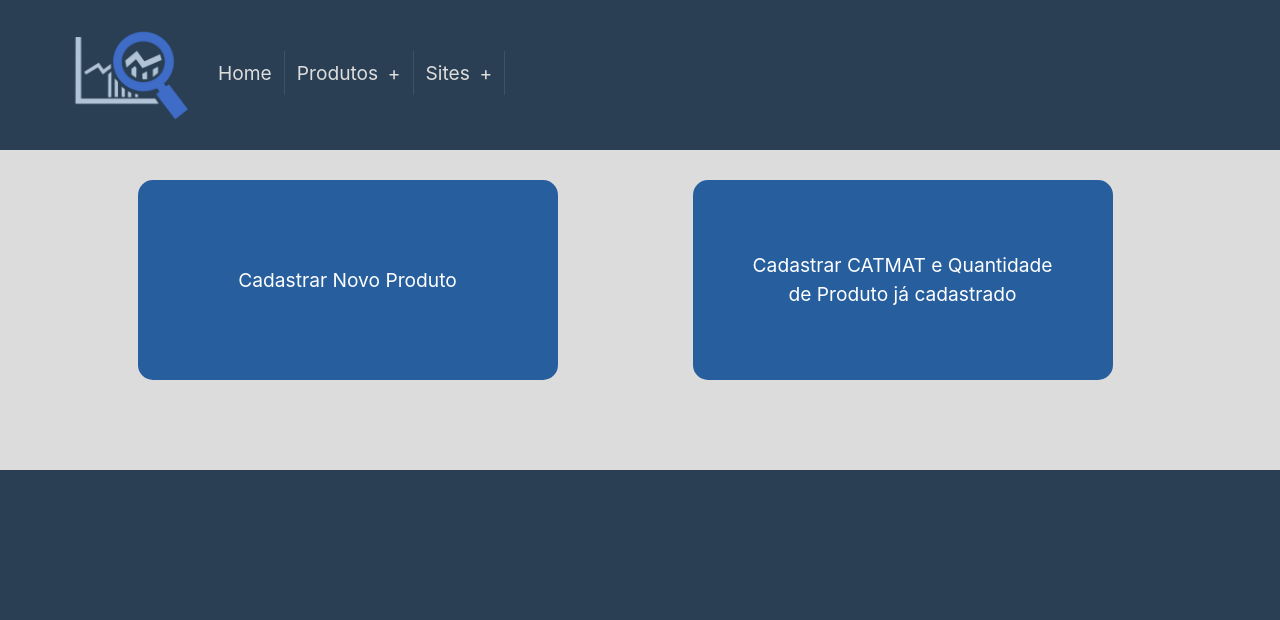
After one commit to rodrigoAMF/stock-planner, a PHP site: page /escolhe-cadastro.php in a window 1280 px wide. The commit adds this page. Shown: the top 620 px of the page. Run offline with PHP 8.4, Linux system fonts and the light colour scheme; style sheets or scripts are compiled from the project's sources.

Commit message:
Add página para escolher tipo do cadastro

```diff
--- /dev/null
+++ b/escolhe-cadastro.php
@@ -0,0 +1,28 @@
+<?php
+session_start();
+require_once("model/Config.php");
+require_once("model/Pagina.php");
+$pagina = new Pagina();
+
+$pagina->incluiCabecalho("Stock Planner - Cadastro de produtos", "importar-produtos");
+?>
+
+    <div class="container">
+        <div class="row">
+            <div class="col-md-6">
+                <div class="btn-grande">
+                    Cadastrar Novo Produto
+                </div>
+
+            </div>
+            <div class="col-md-6">
+                <div class="btn-grande">
+                    Cadastrar CATMAT e Quantidade de Produto já cadastrado
+                </div>
+            </div>
+        </div>
+    </div>
+
+<?php
+require_once(Config::FOOTER_TEMPLATE);
+?>
--- a/index.php
+++ b/index.php
@@ -16,7 +16,7 @@
 			<div class="row">
 				<div class="col-xl-3 col-md-3 col-sm-3 col-3 col-lg-3 posicao-elemento">
             <button>
-              <a href="cadastro-produto.php">
+              <a href="escolhe-cadastro.php">
     					<img src="img/cadastrar1.png">
     					<br>
               <div class="textosBotao">
--- a/scss/base.scss
+++ b/scss/base.scss
@@ -96,45 +96,6 @@ input[type=text]:focus, textarea:focus {
 #area-menu ul a:hover {
 	text-decoration: none; //faz o texto em hover nao ficar sublinhado
 }
-
-
-//
-// The Navigation Menu
-//
-// Below defined are all the ins and outs for our navigation menu,
-// referred to as `.nav`. You may wrap the below settings inside
-// `.nav` or any other suitable class too, to make it more strict
-// in terms of location.
-//
-// Example:
-//
-// <nav class="nav">
-//   <ul class="menu">
-//     <li class="menu-item">
-//       <a href="/path/to/.../">...</a>
-//     </li>
-//     <li class="menu-item">
-//       <a href="/path/to/.../">...</a>
-//     </li>
-//     <li class="menu-item has-children">
-//       <a href="/path/to/.../">...
-//         <span class="dropdown-icon"></span>
-//       </a>
-//       <ul class="sub-menu">
-//         <li class="menu-item">
-//           <a href="/path/to/.../">...</a>
-//         </li>
-//         <li class="menu-item">
-//           <a href="/path/to/.../">...</a>
-//         </li>
-//       </ul>
-//     </li>
-//     <li class="menu-item">
-//       <a href="/path/to/.../">...</a>
-//     </li>
-//   </ul>
-// </nav>
-//
 
 // Zero-down the margin and the padding for menu-lists if not done
 // in the base reset
@@ -482,3 +443,23 @@ input[type=text]:focus, textarea:focus {
     }
   }
 }
+
+.btn-grande{
+  display:flex;
+  justify-content:center;
+  align-items:center;
+  text-align: center;
+  margin: 0 auto;
+  width: 80%;
+  border-radius: 15px;
+  font-size: 1.2em;
+  color: #fff;
+  background: #275F9E;
+  padding: 60px;
+  height: 200px;
+}
+
+.btn-grande:hover{
+  background: darken(#275F9E, 5%);
+  cursor: pointer;
+}
```
Also changed, not shown: css/base.css (+1 -1 lines).
